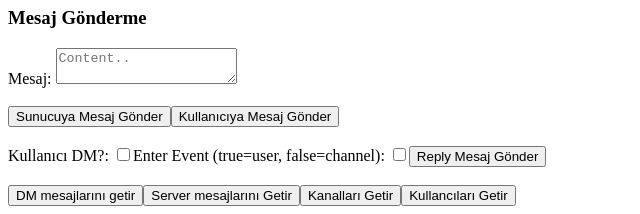
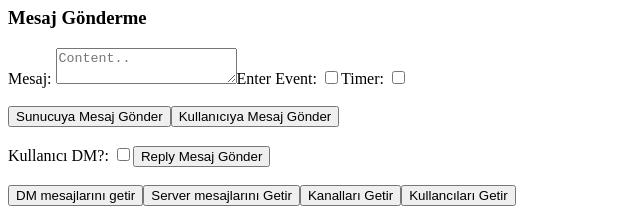
Before and after one commit to burakbehlull/discord-bot-with-web-panel, a React (Vite) app in the folder client/: page /bot/message-panel in a window 1280 px wide. Shown: the part 217-431 px from the top of the page, without its empty margins (0-640 px from the left). Built offline with nearby package versions, Linux system fonts and the light colour scheme; no server answers.

Commit message:
refactor: fix MessagePanel.jsx

```diff
--- a/client/src/pages/bot/MessagePanel.jsx
+++ b/client/src/pages/bot/MessagePanel.jsx
@@ -11,17 +11,18 @@ export default function MessagePanel(){
     })
     const [data, setData] = useState([])
     const [userDms, setUserDms] = useState([])
-    const [misc, setMisc] = useState(false)
+
     const [channels, setChannels] = useState([])
     const [members, setMembers] = useState([])
     const [servers, setServers] = useState([])
     const [channelMessages, setChannelMessages] = useState([])
     const [error, setError] = useState({})
 
+    const [timer, setTimer] = useState(false)
+    const [isUserDm, setIsUserDm] = useState(false)
+	const [misc, setMisc] = useState(false)
 
-    const [isUserDm, setIsUserDm] = useState(false)
-
-    async function handleServersClick(){
+	async function handleServersClick(){
         await axios.get(botApi+"/servers")
         .then(res=> setServers(res.data['servers']))
         .catch(err=> setError(err))
@@ -29,23 +30,14 @@ export default function MessagePanel(){
 
     useEffect(()=> {
         handleServersClick()
+
     }, [])
-    useEffect(()=>{
-        const Keypress = (event) => {
-            if (event.key === 'Enter') {
-                if(misc){
-                    handleUserSend()
-                } else {
-                    handleServerSend()
-                }
-            }
-        }
-        window.addEventListener('keydown', Keypress)
 
-        return () => {
-            window.removeEventListener('keydown', Keypress)
-        }
-    })
+    useEffect(()=> {
+        if(timer){
+			handleUserDmMessages()
+		}
+    }, [data])
 
     function handleChange(e){
         setValues({...values, [e.target.name]: e.target.value})
@@ -55,6 +47,9 @@ export default function MessagePanel(){
 	}
     function handleMisc(e){
 		setMisc(!misc)
+	}
+    function handleTimer(e){
+		setTimer(!timer)
 	}
     async function handleUserDmMessages(e){
         await axios.post(api+"/user/all", {
@@ -104,6 +99,24 @@ export default function MessagePanel(){
         }).then(res=> setData(res.data)).catch(err=> setError(err))
     }
 
+    useEffect(()=>{
+
+        const Keypress = (event) => {
+            if (event.key === 'Enter') {
+                document.querySelector("#content").value = ""
+                if(misc){
+                    handleUserSend()
+                }
+                handleServerSend()
+            }
+        }
+        window.addEventListener('keydown', Keypress)
+
+        return () => {
+            window.removeEventListener('keydown', Keypress)
+        }
+    })
+
     return (
         <section id="message-panel">
             <h1>MESSAGE PANEL</h1>
@@ -148,7 +161,9 @@ export default function MessagePanel(){
 
             <div>
                 <h3>Mesaj Gönderme</h3>
-                <label htmlFor="content">Mesaj: <textarea type="texta" name="content" value={values.content} onChange={handleChange} placeholder="Content.." /></label>
+                <label htmlFor="content">Mesaj: <textarea type="texta" name="content" value={values.content} onChange={handleChange} id="content" placeholder="Content.." /></label>
+                <label htmlFor="misc">Enter Event: <input type="checkbox" value={misc} onChange={handleMisc} /></label>
+                <label htmlFor="timer">Timer: <input type="checkbox" value={timer} onChange={handleTimer} /></label>
                 <br />
                 <br />
                 <button onClick={handleServerSend}>Sunucuya Mesaj Gönder</button>
@@ -156,7 +171,6 @@ export default function MessagePanel(){
                 <br />
                 <br />
                 <label htmlFor="isUserDm">Kullanıcı DM?: <input type="checkbox" value={isUserDm} onChange={handleIsUserDm} /></label>
-                <label htmlFor="misc">Enter Event (true=user, false=channel): <input type="checkbox" value={misc} onChange={handleMisc} /></label>
                 <button onClick={handleMessageReply}>Reply Mesaj Gönder</button>
                 <br />
                 <br />
```
Also changed, not shown: 1 other file (tests, documents, lock files or other folders).
